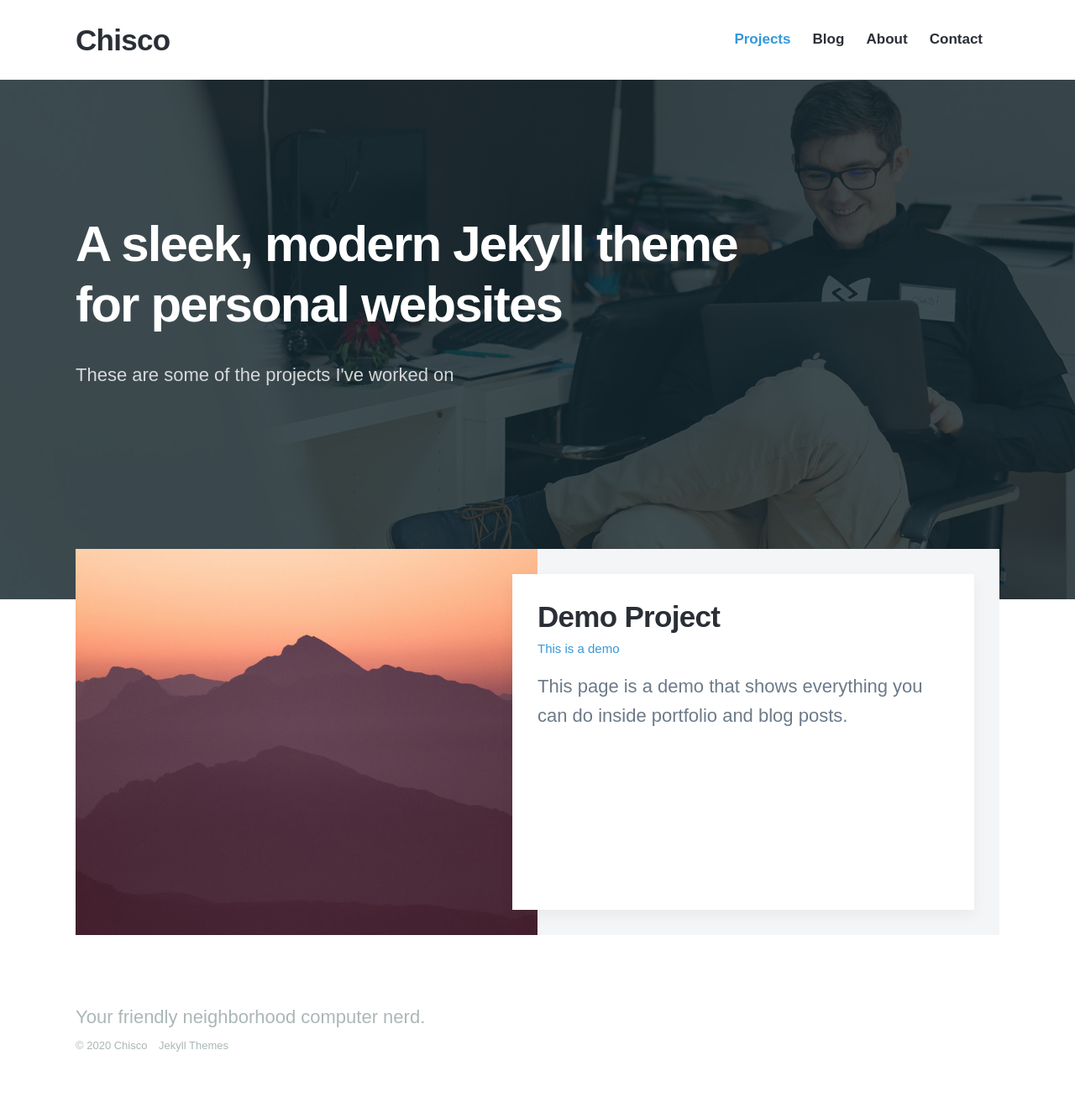
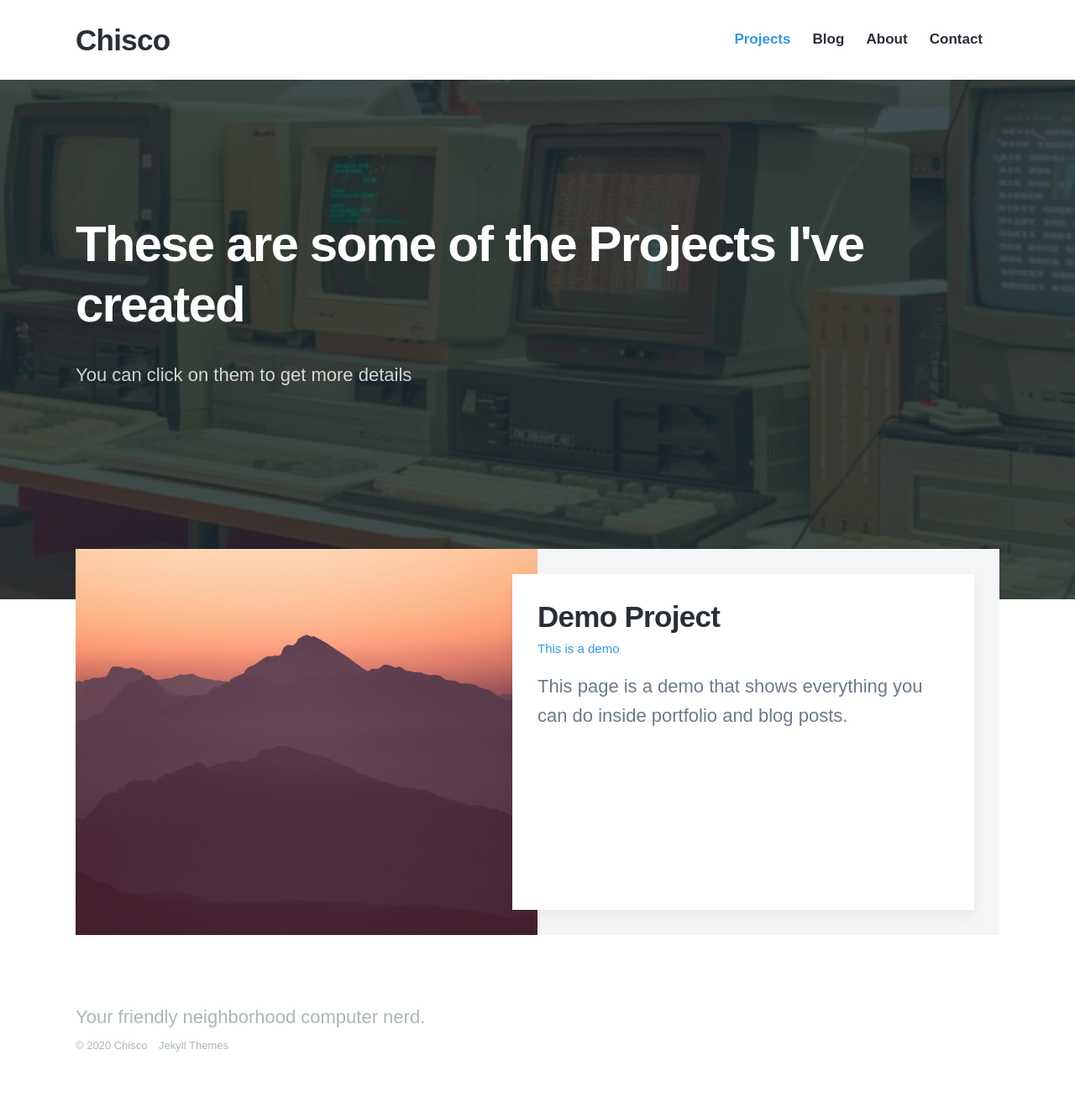
Before and after one commit to therealchisco/therealchisco.github.io, a Jekyll site: the page built from index.html, in a window 1280 px wide. Shown: the whole page at 84% size. Built offline with Jekyll 4.4.1, drawn with Linux system fonts in a browser that asks for light colours; nearby versions of some CDN libraries; some web fonts are replaced.

Commit message:
Projects page layout

```diff
--- a/index.html
+++ b/index.html
@@ -1,8 +1,8 @@
 ---
 layout: default
-title: A sleek, modern Jekyll theme for personal websites.
-description: A sleek, modern Jekyll theme for personal websites. Personal is the perfect theme for developers, designers and other creatives.
-featured_image: /images/demo/home.jpg
+title: Projects.
+description: A collection of some of the projects I've created
+featured_image: /images/demo/workshop.jpg
 ---
 
 <section class="hero">
@@ -13,9 +13,8 @@ featured_image: /images/demo/home.jpg
 
 	<div class="wrap">
 
-		<h1>A sleek, modern Jekyll theme
-		for personal websites</h1>
-		<p>These are some of the projects I've worked on</p>
+		<h1>These are some of the Projects I've created</h1>
+		<p> You can click on them to get more details</p>
 
 		{% include socials.html %}
 
```
Also changed, not shown: images/demo/workshop.jpg (added), 1 other file.
